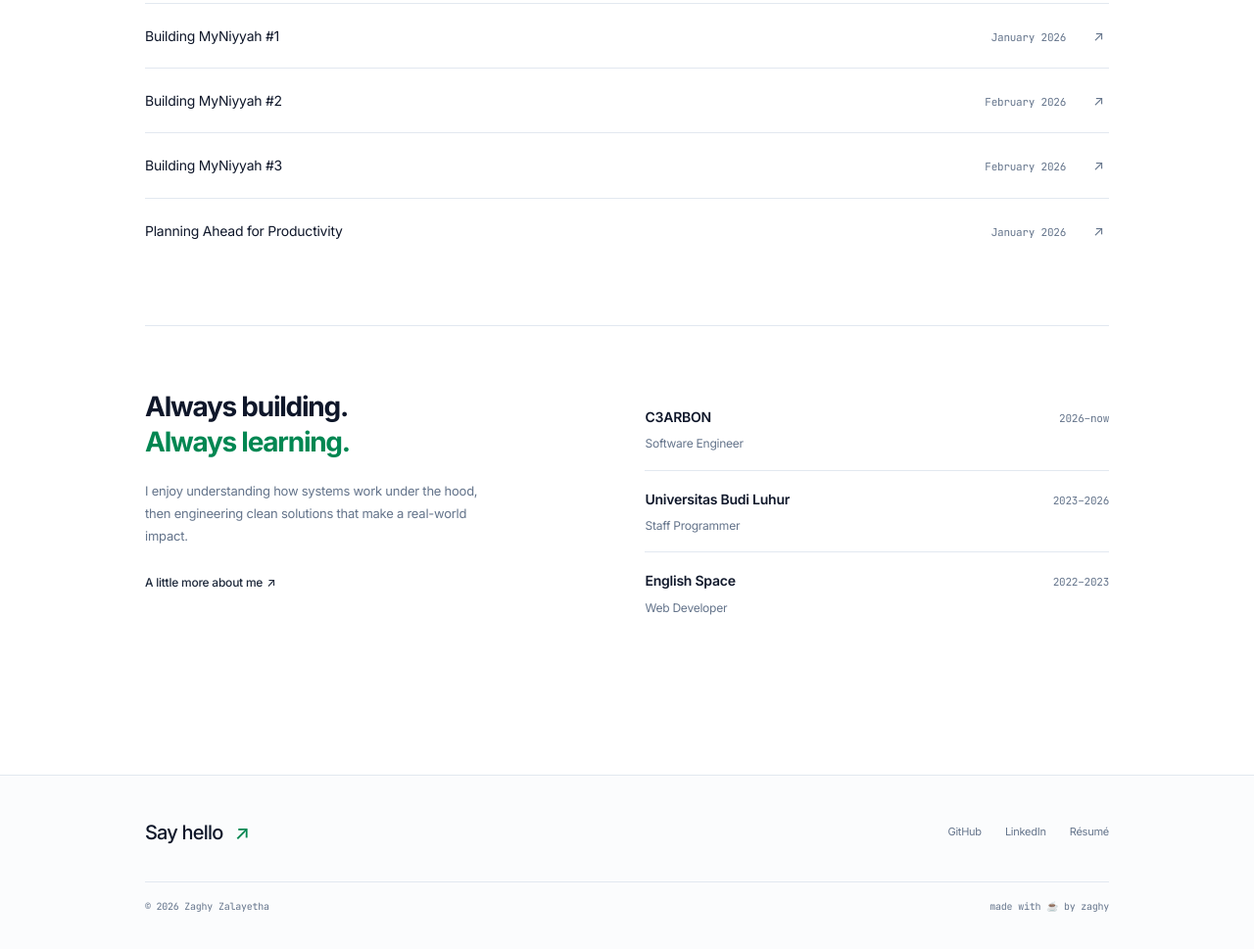
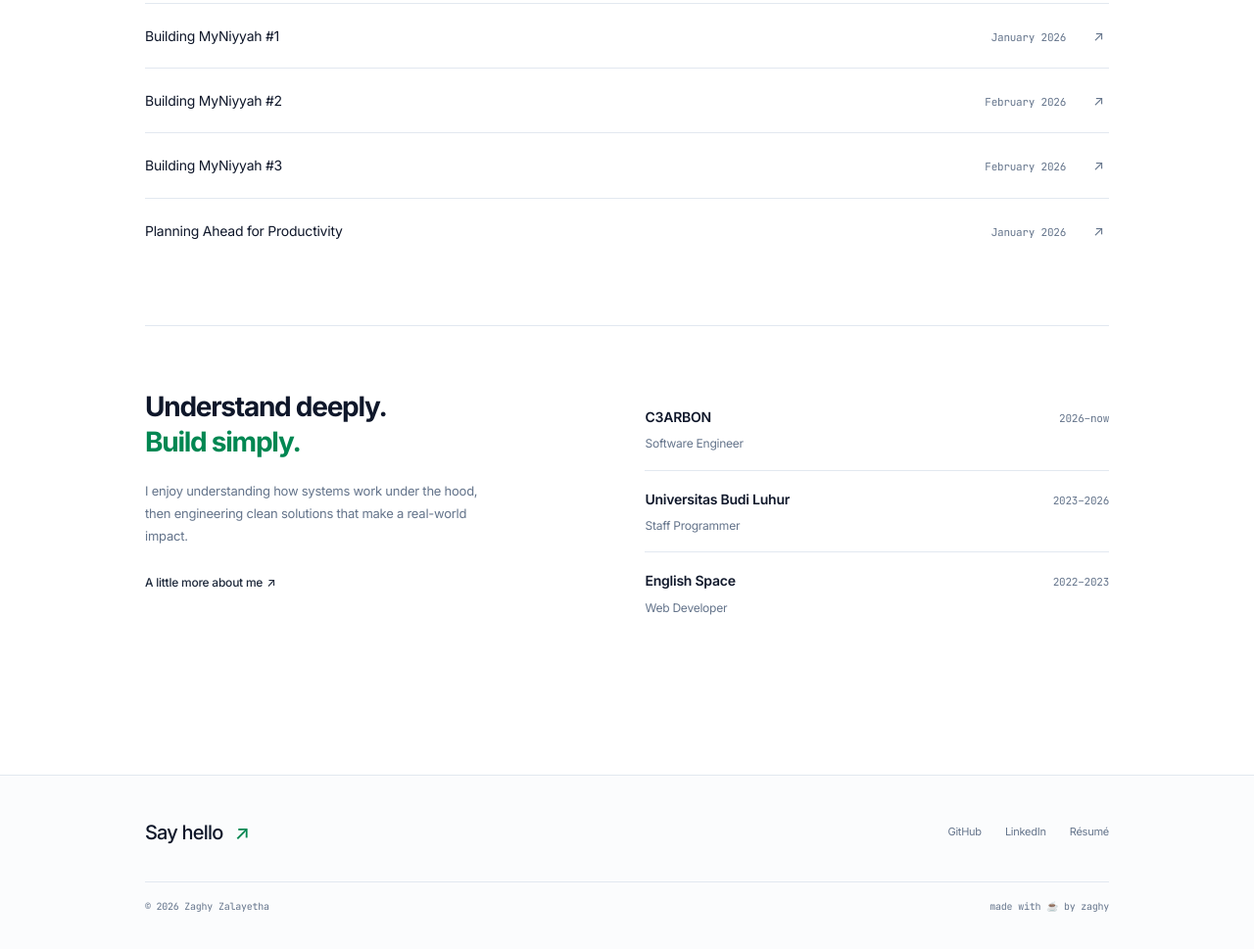
Before and after one commit to Zalayetha/personal-website, an Astro site: page / in a window 1280 px wide. Shown: the part 1244-2213 px from the top of the page at 98% size. Built offline with nearby package versions, Linux system fonts and the light colour scheme; Astro itself is replaced by a stand-in of ours.

Commit message:
Update ExperienceSection.astro

```diff
--- a/src/components/sections/home/ExperienceSection.astro
+++ b/src/components/sections/home/ExperienceSection.astro
@@ -10,8 +10,8 @@ const displayExperience = [
     <div class="grid grid-cols-1 md:grid-cols-[1fr_1.1fr] gap-10 md:gap-20">
         <div>
             <h2 id="background-title" class="text-[26px] sm:text-[28px] font-bold tracking-[-0.045em] leading-[1.3] text-[#0f172a] m-0">
-                Always building.<br />
-                <span class="text-[#008752]">Always learning.</span>
+                Understand deeply.<br />
+                <span class="text-[#008752]">Build simply.</span>
             </h2>
             <p class="max-w-85 text-[13px] text-[#64748b] my-5 leading-[1.8]">
                 I enjoy understanding how systems work under the hood, then engineering clean solutions that make a real-world impact.
```
